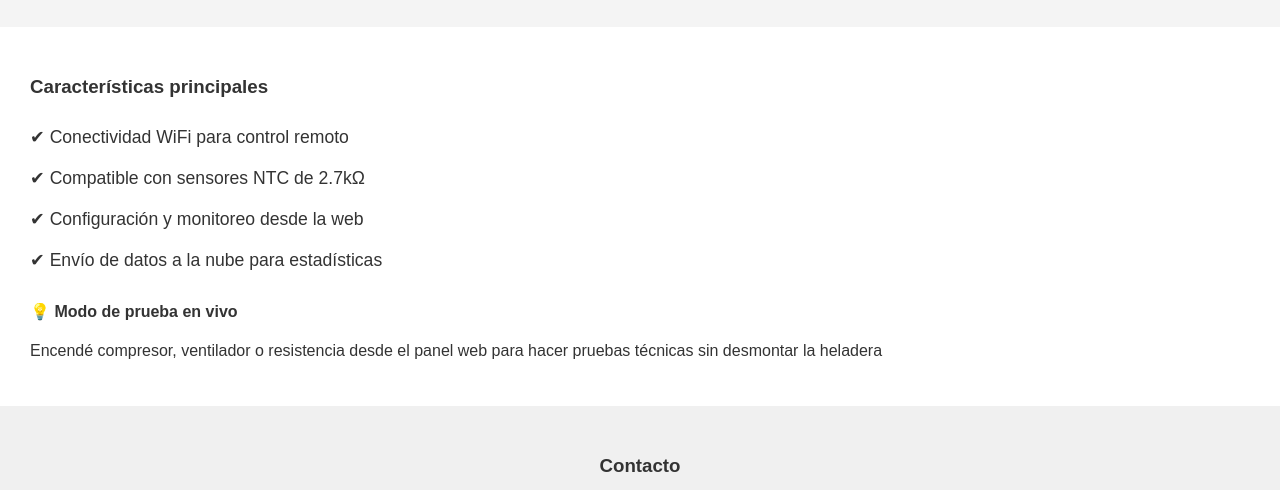
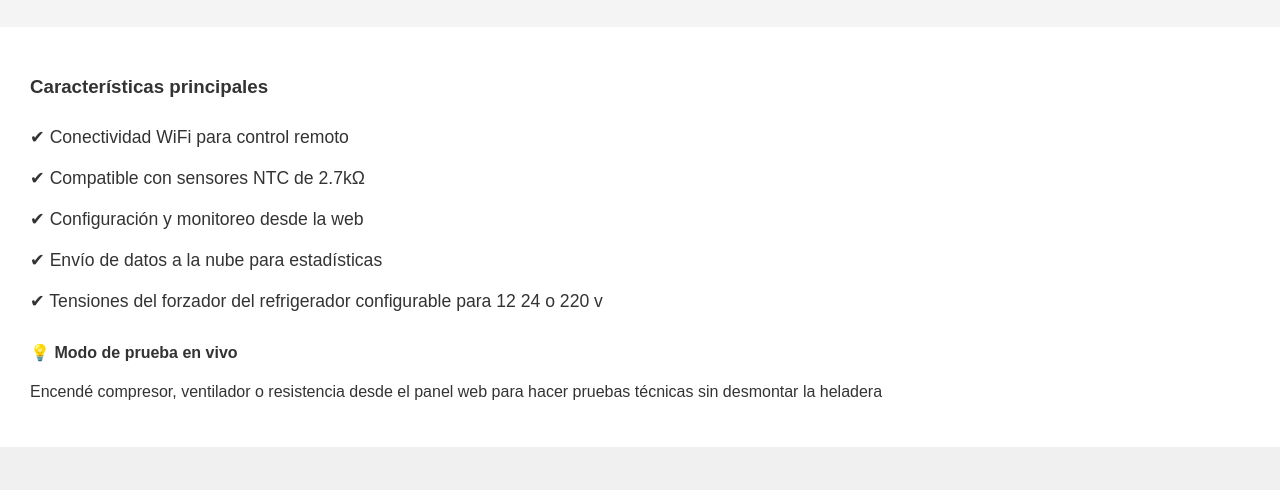
Before and after one commit to catervi/catervi.github.io, a plain HTML site: page index.html in a window 1280 px wide. Shown: the part 647-1137 px from the top of the page. Drawn offline with Linux system fonts and the light colour scheme.

Commit message:
Update index.html

```diff
--- a/index.html
+++ b/index.html
@@ -27,6 +27,7 @@
       <li>✔ Compatible con sensores NTC de 2.7kΩ</li>
       <li>✔ Configuración y monitoreo desde la web</li>
       <li>✔ Envío de datos a la nube para estadísticas</li>
+      <li>✔ Tensiones del forzador del refrigerador configurable para 12 24 o 220 v</li>
     </ul>
     <h4>💡 Modo de prueba en vivo</h4>
       <p>Encendé compresor, ventilador o resistencia desde el panel web para hacer pruebas técnicas sin desmontar la heladera</p>
```
